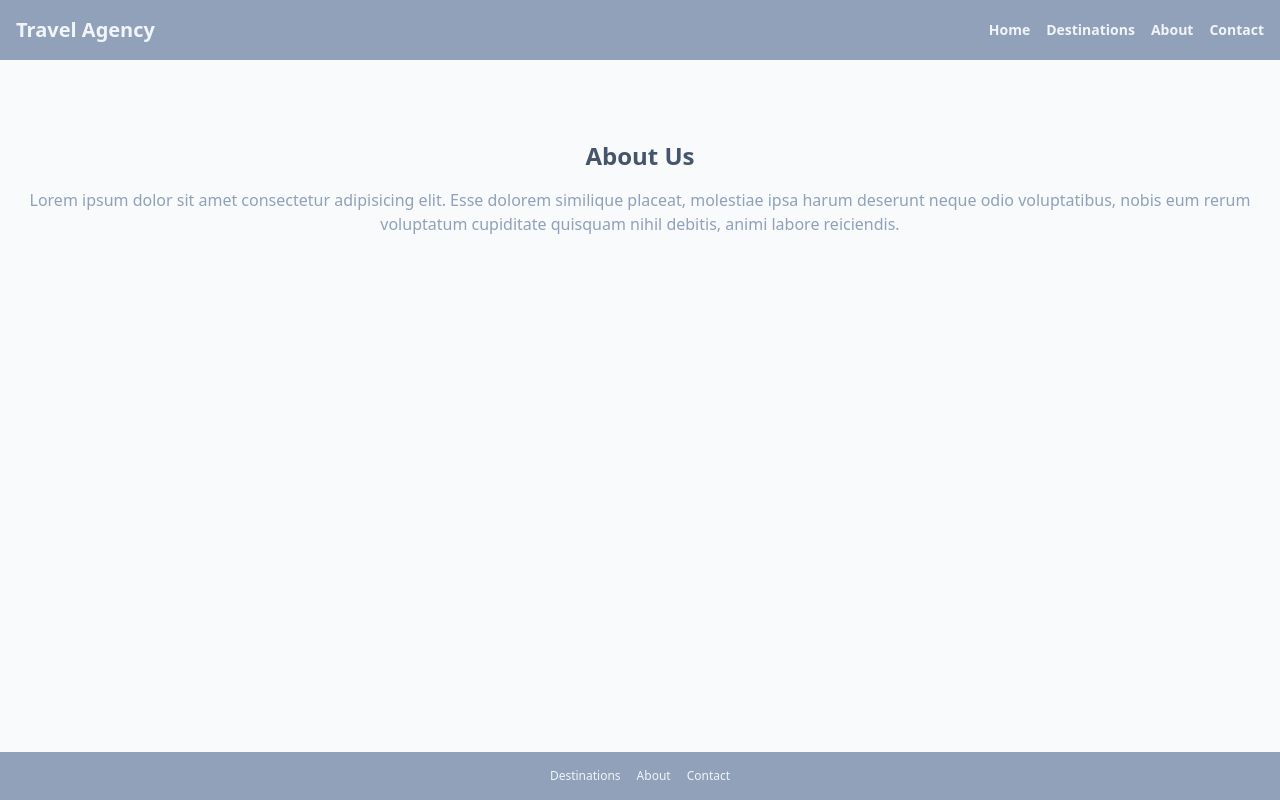
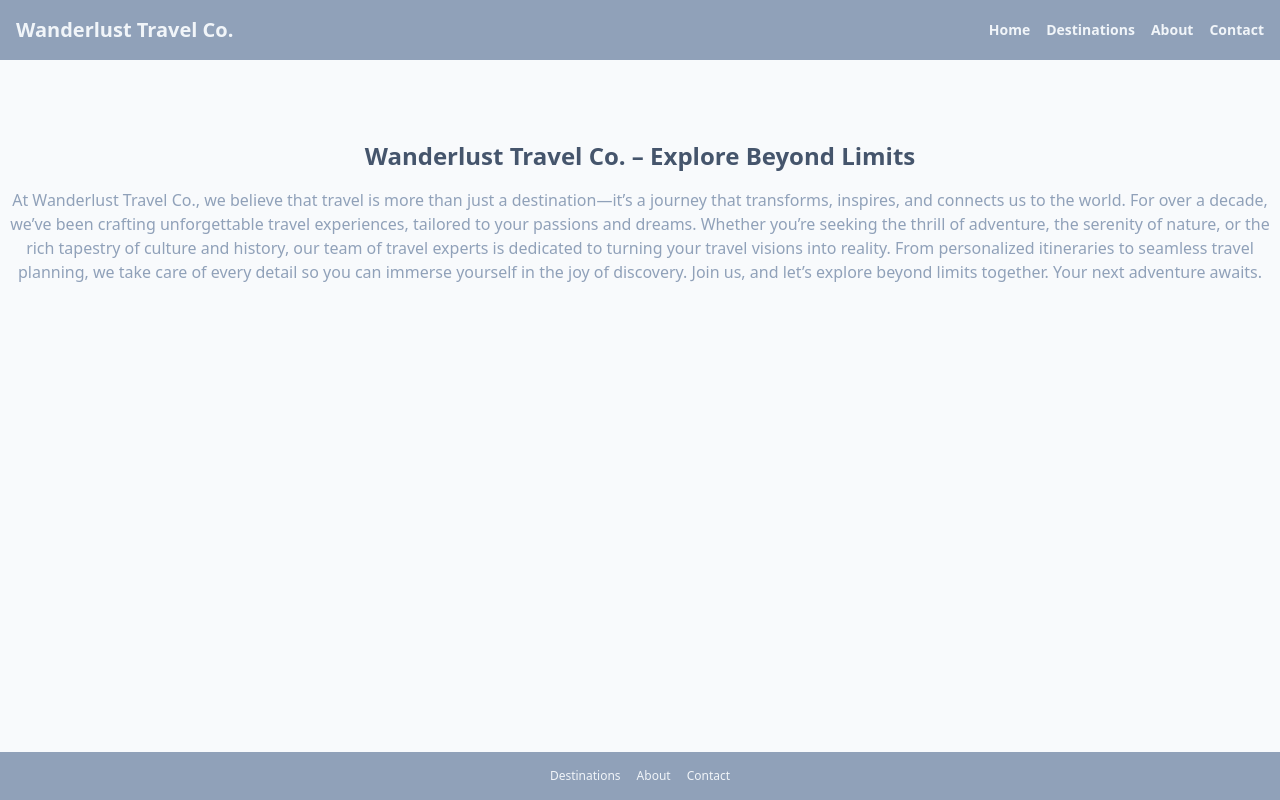
Before and after one commit to monica-mateescu/travel-agency-react, a React (Vite) app: page /about in a window 1280 px wide. Built offline with nearby package versions, Linux system fonts and the light colour scheme.

Commit message:
add meta title

```diff
--- a/index.html
+++ b/index.html
@@ -3,7 +3,6 @@
   <head>
     <meta charset="UTF-8" />
     <meta name="viewport" content="width=device-width, initial-scale=1.0" />
-    <title>Travel Agency</title>
   </head>
   <body>
     <div id="root"></div>
--- a/src/components/Navbar.jsx
+++ b/src/components/Navbar.jsx
@@ -4,7 +4,7 @@ const Navbar = () => {
   return (
     <nav className="container mx-auto flex justify-between items-center  text-slate-100">
       <Link to="/" className="text-xl font-semibold">
-        Travel Agency
+        Wanderlust Travel Co.
       </Link>
       <ul className="flex space-x-4 text-sm font-semibold">
         <li>
--- a/src/components/Search.jsx
+++ b/src/components/Search.jsx
@@ -10,7 +10,7 @@ const Search = () => {
     navigate("/destinations");
   };
   return (
-    <section className="py-20 text-center text-slate-600">
+    <section className="py-20 text-center text-slate-400">
       <Title title="Find your favorite destination" />
       <form onSubmit={handleSubmit} className="flex flex-col max-w-xl mx-auto">
         <label htmlFor="origin" aria-label="Origin" className="mb-2">
--- a/src/pages/About.jsx
+++ b/src/pages/About.jsx
@@ -2,13 +2,20 @@ import Title from "../components/Title";
 
 const About = () => {
   return (
-    <section className="py-20 text-center text-slate-400">
-      <Title title="About Us" />
+    <section className="py-20 text-center text-slate-400 text-md">
+      <Title title="Wanderlust Travel Co. – Explore Beyond Limits" />
+      <title>About Us | Wanderlust Travel Co.</title>
       <p>
-        Lorem ipsum dolor sit amet consectetur adipisicing elit. Esse dolorem
-        similique placeat, molestiae ipsa harum deserunt neque odio
-        voluptatibus, nobis eum rerum voluptatum cupiditate quisquam nihil
-        debitis, animi labore reiciendis.
+        At Wanderlust Travel Co., we believe that travel is more than just a
+        destination—it’s a journey that transforms, inspires, and connects us to
+        the world. For over a decade, we’ve been crafting unforgettable travel
+        experiences, tailored to your passions and dreams. Whether you’re
+        seeking the thrill of adventure, the serenity of nature, or the rich
+        tapestry of culture and history, our team of travel experts is dedicated
+        to turning your travel visions into reality. From personalized
+        itineraries to seamless travel planning, we take care of every detail so
+        you can immerse yourself in the joy of discovery. Join us, and let’s
+        explore beyond limits together. Your next adventure awaits.
       </p>
     </section>
   );
--- a/src/pages/Contact.jsx
+++ b/src/pages/Contact.jsx
@@ -6,8 +6,9 @@ const Contact = () => {
     e.preventDefault();
   };
   return (
-    <section className="py-20 text-center text-slate-600">
+    <section className="py-20 text-center text-slate-400 text-md">
       <Title title="Contact Us" />
+      <title>Contact Us | Wanderlust Travel Co.</title>
       <form onSubmit={handleSubmit} className="flex flex-col max-w-xl mx-auto">
         <label htmlFor="name" aria-label="Your full name" className="mb-2">
           <input
--- a/src/pages/Home.jsx
+++ b/src/pages/Home.jsx
@@ -1,7 +1,12 @@
 import Search from "../components/Search";
 
 const Home = () => {
-  return <Search />;
+  return (
+    <>
+      <title>Wanderlust Travel Co.</title>
+      <Search />
+    </>
+  );
 };
 
 export default Home;
--- a/src/pages/NotFound.jsx
+++ b/src/pages/NotFound.jsx
@@ -7,6 +7,8 @@ const NotFound = () => {
   return (
     <section className="py-20 text-center text-slate-400 text-md">
       <Title title="Oops… looks like this destination doesn’t exist." />
+      <title>Page Not Found | Wanderlust Travel Co.</title>
+      Journey to Amazing Destinations
       <p className="mb-2">
         The page you're looking for might have taken a different flight.
       </p>
```
